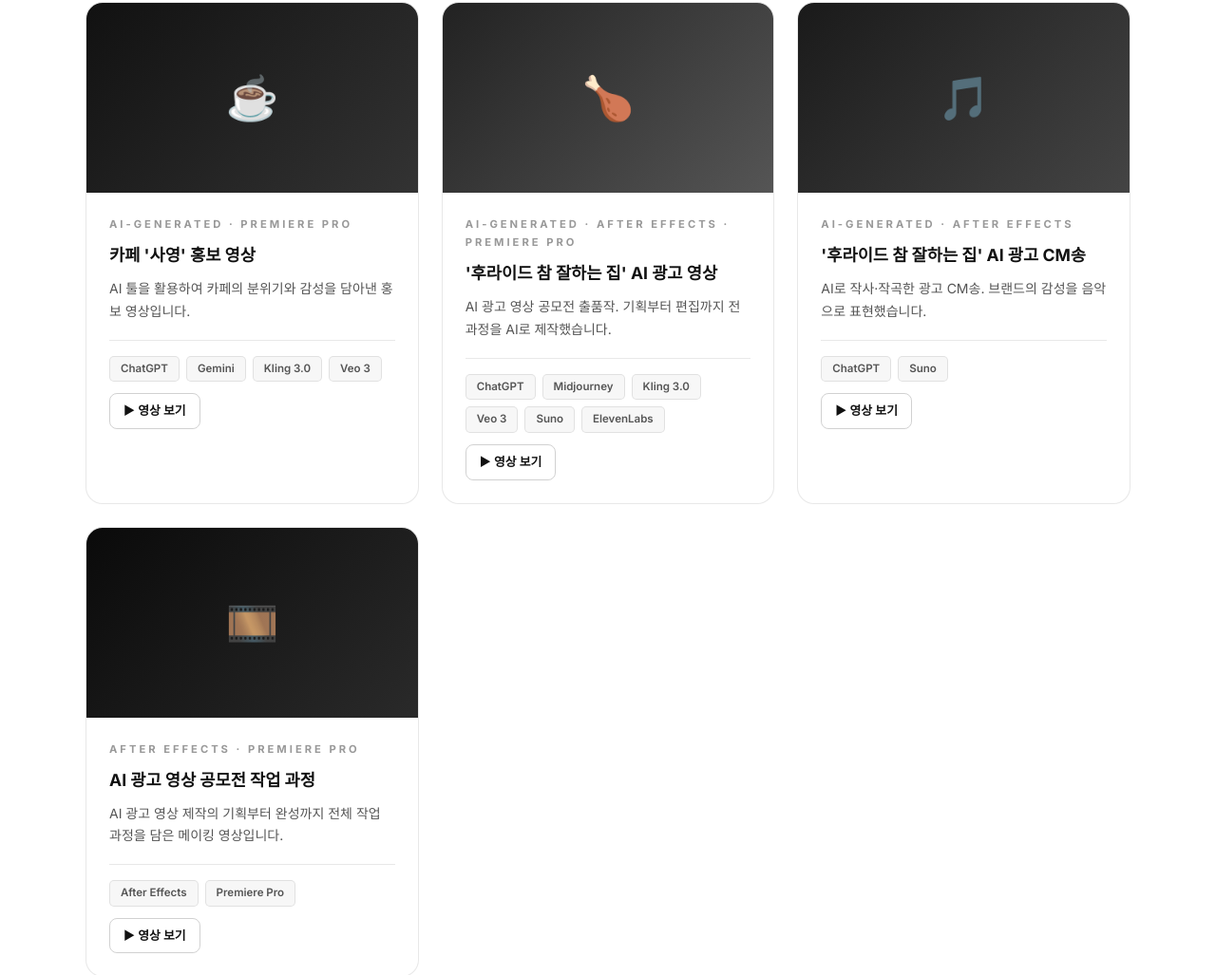
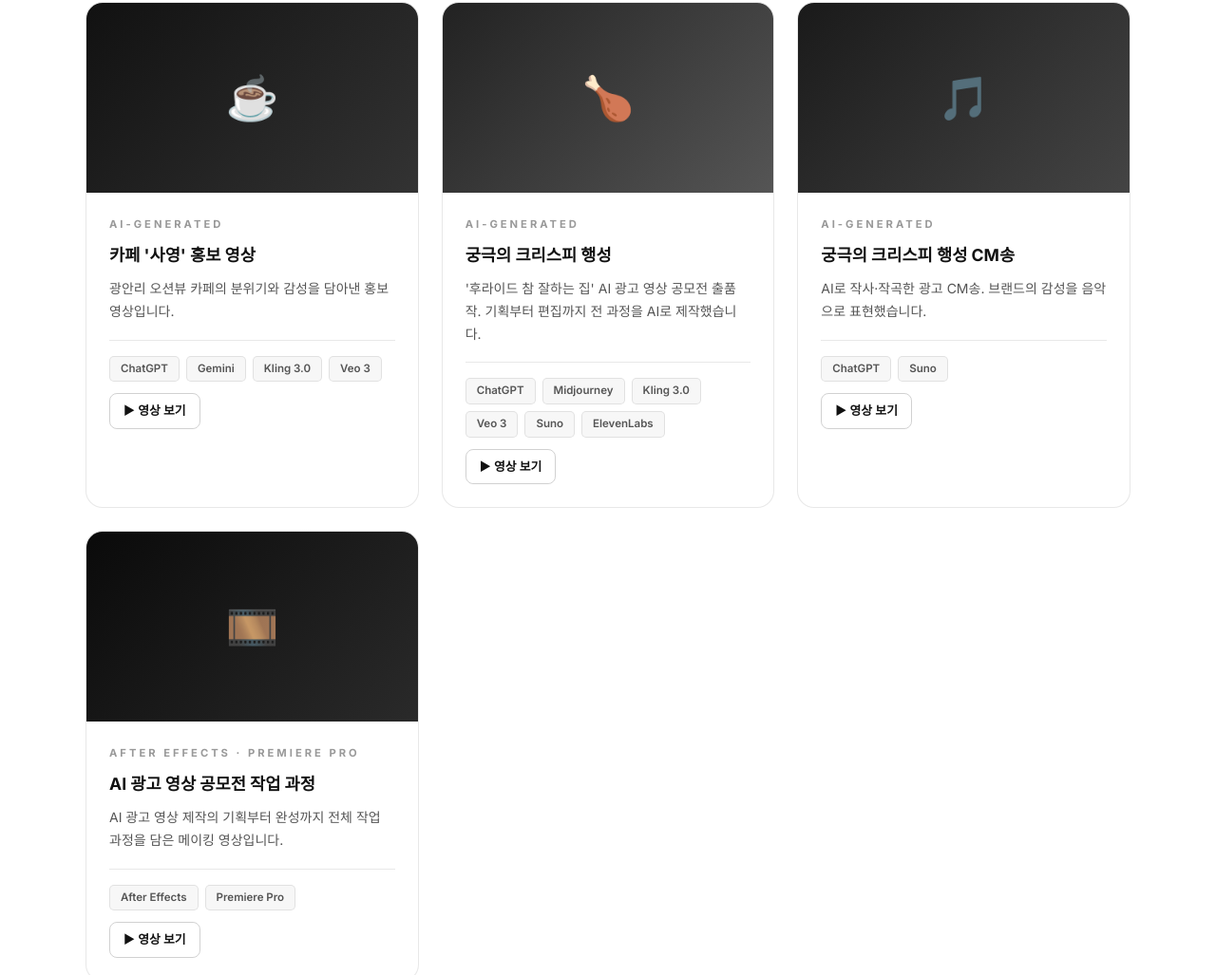
Before and after one commit to soyoung-min/soyoung-min.github.io, a plain HTML site: page index.html in a window 1280 px wide. Shown: the part 2092-3119 px from the top of the page at 95% size. Drawn offline with Linux system fonts and the light colour scheme.

Commit message:
edited_3

```diff
--- a/index.html
+++ b/index.html
@@ -831,9 +831,9 @@
                     </a>
                 </div>
                 <div class="project-info">
-                    <div class="project-category">AI-Generated · Premiere Pro</div>
+                    <div class="project-category">AI-Generated</div>
                     <h3>카페 '사영' 홍보 영상</h3>
-                    <p>AI 툴을 활용하여 카페의 분위기와 감성을 담아낸 홍보 영상입니다.</p>
+                    <p>광안리 오션뷰 카페의 분위기와 감성을 담아낸 홍보 영상입니다.</p>
                     <div class="project-url-area">
                         <div class="skill-tags" style="margin-top:0;">
                             <span class="skill-tag">ChatGPT</span>
@@ -856,9 +856,9 @@
                     </a>
                 </div>
                 <div class="project-info">
-                    <div class="project-category">AI-Generated · After Effects · Premiere Pro</div>
-                    <h3>'후라이드 참 잘하는 집' AI 광고 영상</h3>
-                    <p>AI 광고 영상 공모전 출품작. 기획부터 편집까지 전 과정을 AI로 제작했습니다.</p>
+                    <div class="project-category">AI-Generated</div>
+                    <h3>궁극의 크리스피 행성</h3>
+                    <p>'후라이드 참 잘하는 집' AI 광고 영상 공모전 출품작. 기획부터 편집까지 전 과정을 AI로 제작했습니다.</p>
                     <div class="project-url-area">
                         <div class="skill-tags" style="margin-top:0;">
                             <span class="skill-tag">ChatGPT</span>
@@ -883,8 +883,8 @@
                     </a>
                 </div>
                 <div class="project-info">
-                    <div class="project-category">AI-Generated · After Effects</div>
-                    <h3>'후라이드 참 잘하는 집' AI 광고 CM송</h3>
+                    <div class="project-category">AI-Generated</div>
+                    <h3>궁극의 크리스피 행성 CM송</h3>
                     <p>AI로 작사·작곡한 광고 CM송. 브랜드의 감성을 음악으로 표현했습니다.</p>
                     <div class="project-url-area">
                         <div class="skill-tags" style="margin-top:0;">
@@ -914,7 +914,7 @@
                             <span class="skill-tag">After Effects</span>
                             <span class="skill-tag">Premiere Pro</span>
                         </div>
-                        <a href="https://youtu.be/HpPe6X4oqS0" target="_blank" class="project-saved-link"
+                        <a href="https://youtu.be/TDg9oPnZ78Q" target="_blank" class="project-saved-link"
                             style="margin-top:12px; display:inline-flex;">▶ 영상 보기</a>
                     </div>
                 </div>
```
